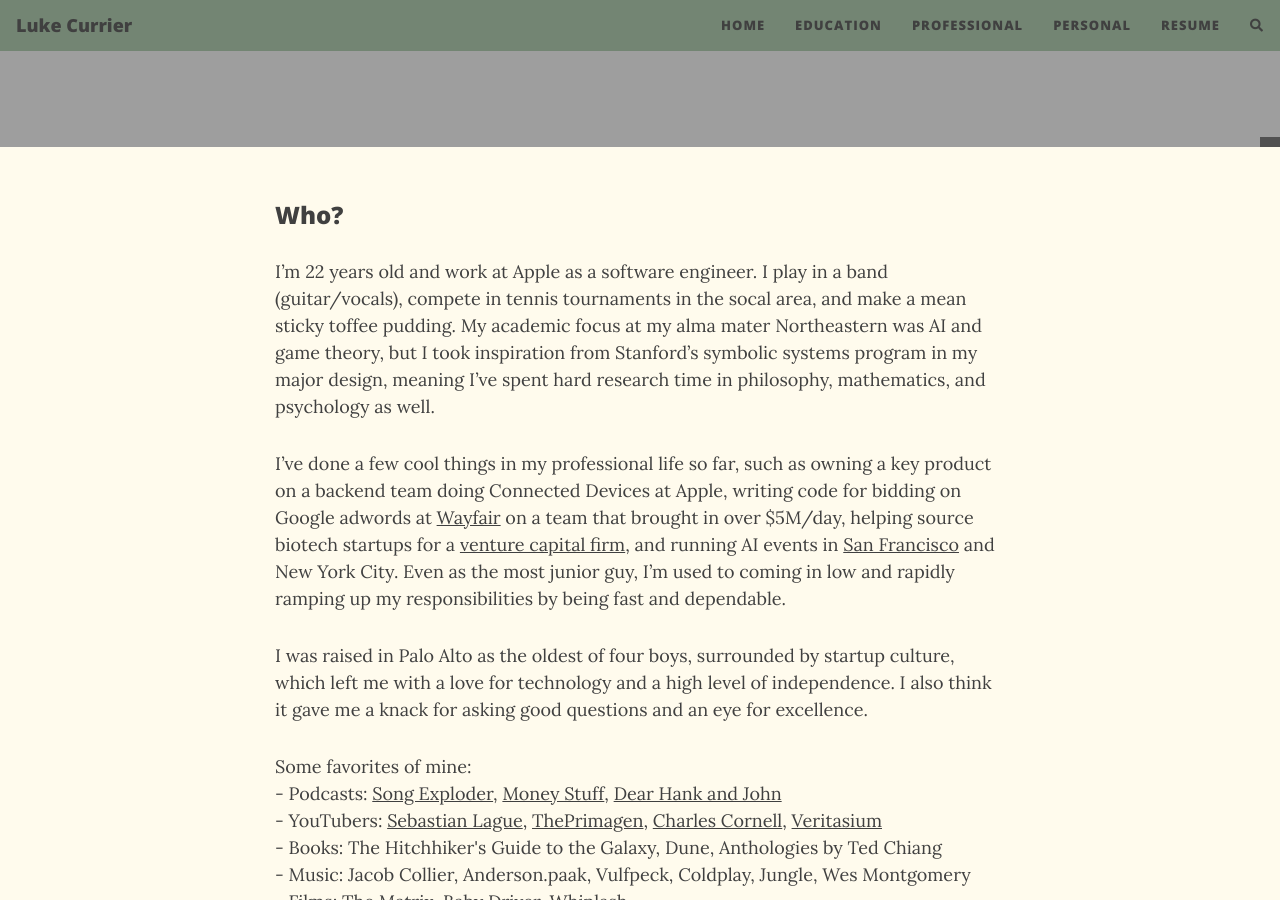
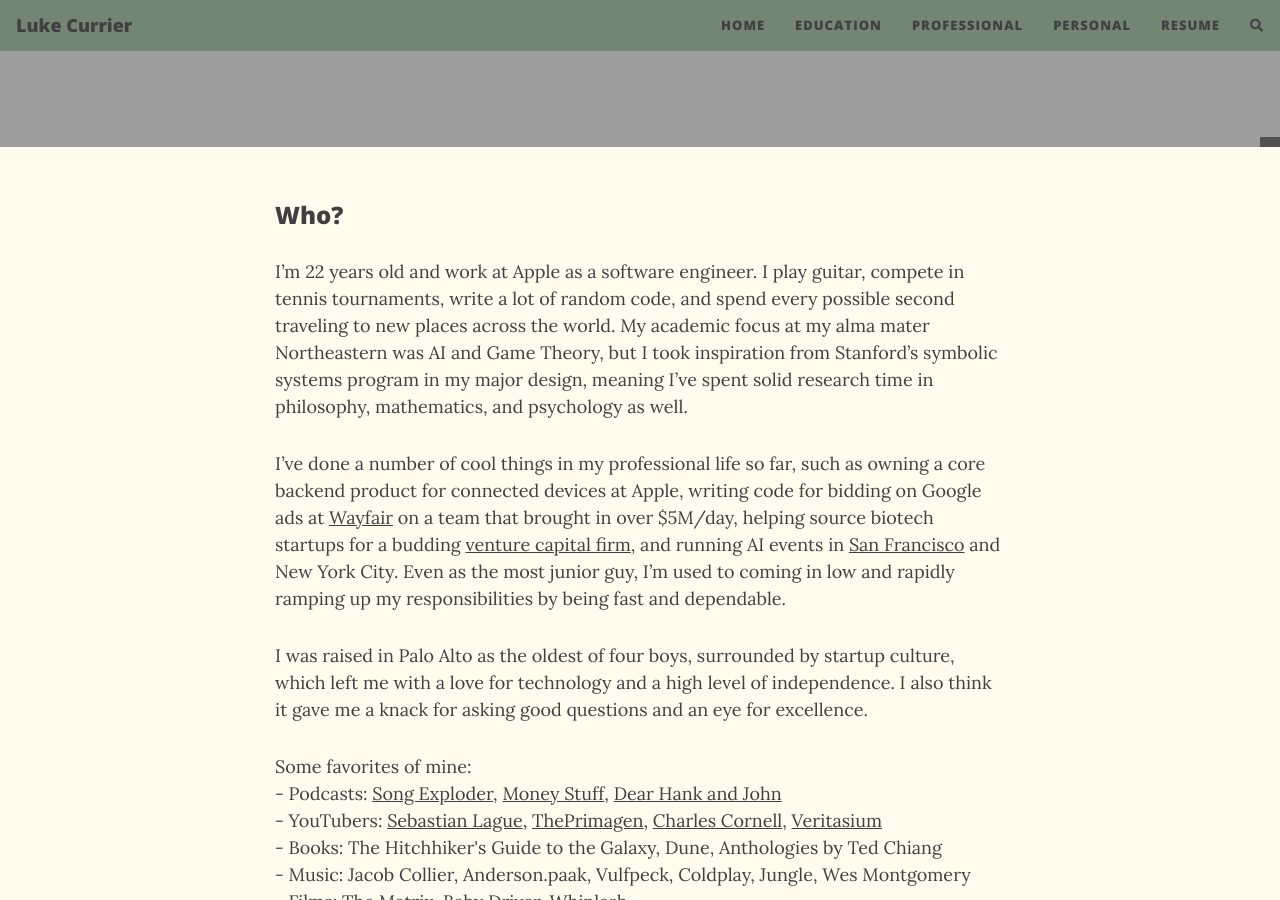
Before and after one commit to lukecurrier/lukecurrier.github.io, a Jekyll site: the page built from index.md, in a window 1280 px wide and 900 px high, scrolled down 398 px. Built offline with Jekyll 4.4.1, drawn with Linux system fonts in a browser that asks for light colours; nearby versions of some CDN libraries; comment, search, counter and statistics services are not loaded.

Commit message:
updates index

```diff
--- a/index.md
+++ b/index.md
@@ -8,9 +8,9 @@
 ---
 ### Who?
 
-I’m 22 years old and work at Apple as a software engineer. I play in a band (guitar/vocals), compete in tennis tournaments in the socal area, and make a mean sticky toffee pudding. My academic focus at my alma mater Northeastern was AI and game theory, but I took inspiration from Stanford's symbolic systems program in my major design, meaning I've spent hard research time in philosophy, mathematics, and psychology as well.
+I’m 22 years old and work at Apple as a software engineer. I play guitar, compete in tennis tournaments, write a lot of random code, and spend every possible second traveling to new places across the world. My academic focus at my alma mater Northeastern was AI and Game Theory, but I took inspiration from Stanford's symbolic systems program in my major design, meaning I've spent solid research time in philosophy, mathematics, and psychology as well.
 
-I’ve done a few cool things in my professional life so far, such as owning a key product on a backend team doing Connected Devices at Apple, writing code for bidding on Google adwords at <a href="/pages/wayfair">Wayfair</a> on a team that brought in over $5M/day, helping source biotech startups for a <a href="/pages/boom">venture capital firm</a>, and running AI events in <a href="/pages/ollms">San Francisco</a> and New York City. Even as the most junior guy, I'm used to coming in low and rapidly ramping up my responsibilities by being fast and dependable.
+I’ve done a number of cool things in my professional life so far, such as owning a core backend product for connected devices at Apple, writing code for bidding on Google ads at <a href="/pages/wayfair">Wayfair</a> on a team that brought in over $5M/day, helping source biotech startups for a budding <a href="/pages/boom">venture capital firm</a>, and running AI events in <a href="/pages/ollms">San Francisco</a> and New York City. Even as the most junior guy, I'm used to coming in low and rapidly ramping up my responsibilities by being fast and dependable.
 
 I was raised in Palo Alto as the oldest of four boys, surrounded by startup culture, which left me with a love for technology and a high level of independence. I also think it gave me a knack for asking good questions and an eye for excellence.
 
```
